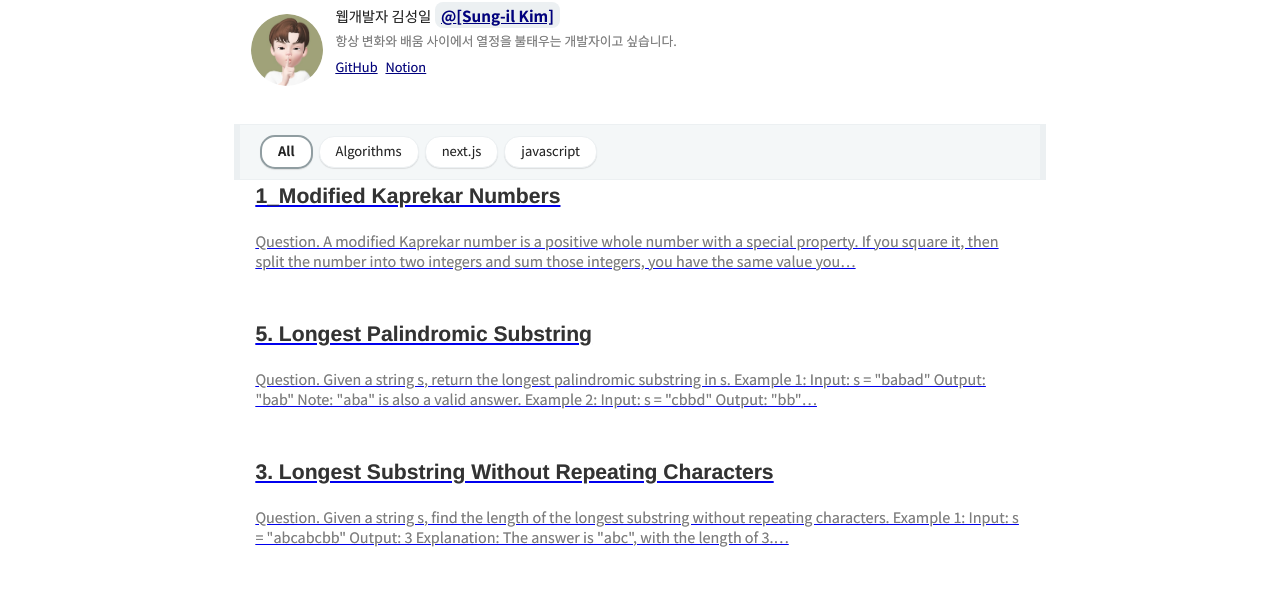
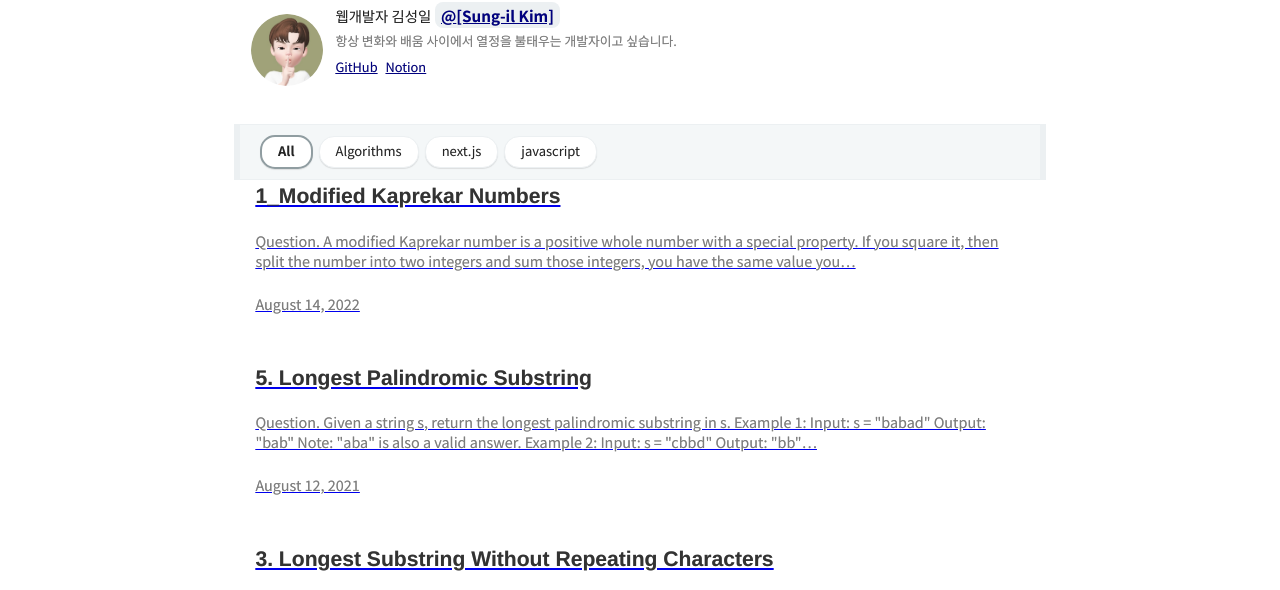
Before and after one commit to SI-Kim/myblog-snd, a Gatsby site: page / in a window 1280 px wide. Shown: the part 198-788 px from the top of the page. Built offline with nearby package versions, Linux system fonts and the light colour scheme; Gatsby itself is replaced by a stand-in of ours; some packages are replaced by stand-ins of ours; what typography-theme-github would draw is missing.

Commit message:
layout 수정

```diff
--- a/src/components/thumbnail-item/index.jsx
+++ b/src/components/thumbnail-item/index.jsx
@@ -9,7 +9,7 @@ export const ThumbnailItem = ({ node }) => (
     <div key={node.fields.slug}>
       <h3>{node.frontmatter.title || node.fields.slug}</h3>
       <p dangerouslySetInnerHTML={{ __html: node.excerpt }} />
-        <p>{node.date}</p>
+        <p>{node.frontmatter.date}</p>
     </div>
   </Link>
 )
```
